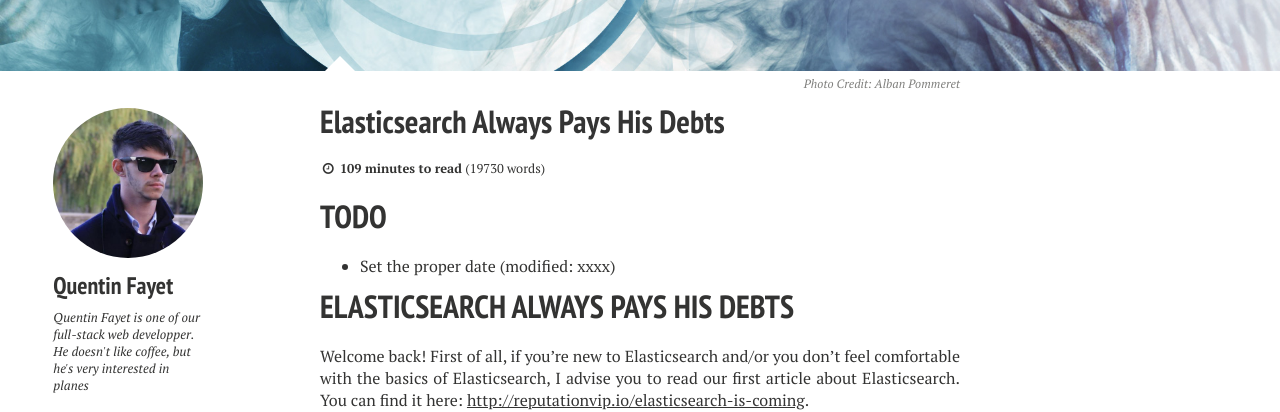
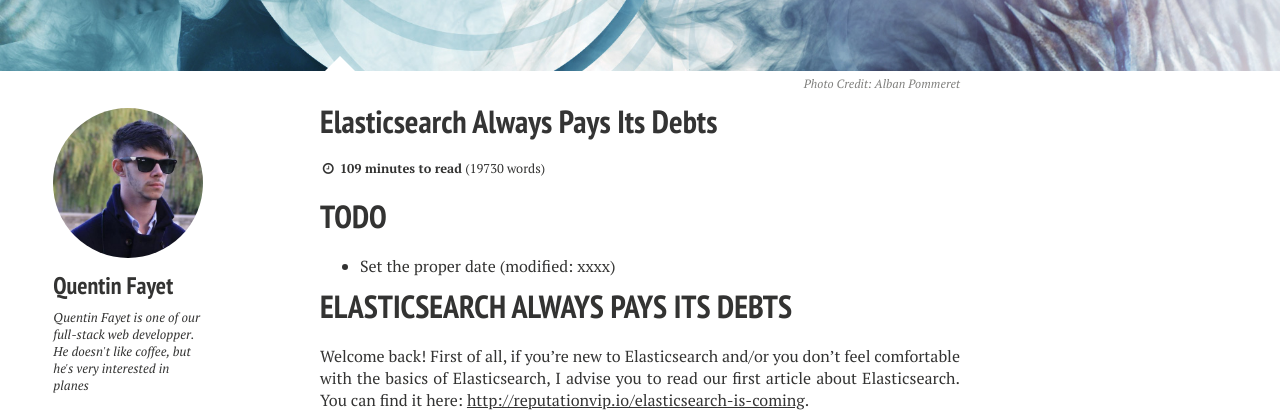
Before and after one commit to semji/reputationvip.github.io, a Jekyll site: the page built from _posts/2015-07-23-elasticsearch-always-pays-its-debts.md, in a window 1280 px wide and 900 px high. Shown: the part 350-762 px from the top of the window. Built offline with Jekyll 4.4.1, drawn with Linux system fonts in a browser that asks for light colours; nearby versions of some CDN libraries; comment, search, counter and statistics services are not loaded; some of the changed text lies outside the part shown.

Commit message:
Replace his with its in article

```diff
--- a/_posts/2015-07-23-elasticsearch-always-pays-its-debts.md
+++ b/_posts/2015-07-23-elasticsearch-always-pays-its-debts.md
@@ -1,7 +1,7 @@
 ---
 layout: post
 author: quentin_fayet
-title: "Elasticsearch Always Pays His Debts"
+title: "Elasticsearch Always Pays Its Debts"
 excerpt: "This second article about Elasticsearch goes through mapping and the basic of full-text search"
 modified: 2015-07-23
 tags: [elasticsearch, fullt-text research, apache, lucene, mapping]
@@ -16,7 +16,7 @@ image:
 
 - Set the proper date (modified: xxxx)
 
-# ELASTICSEARCH ALWAYS PAYS HIS DEBTS
+# ELASTICSEARCH ALWAYS PAYS ITS DEBTS
 
 Welcome back! First of all, if you're new to Elasticsearch and/or you don't feel comfortable with the basics of Elasticsearch,
 I advise you to read our first article about Elasticsearch. You can find it here: [http://reputationvip.io/elasticsearch-is-coming](http://reputationvip.io/elasticsearch-is-coming).
```
